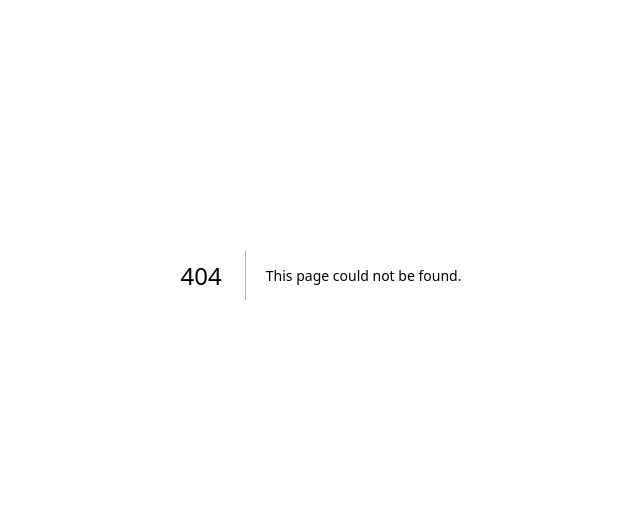
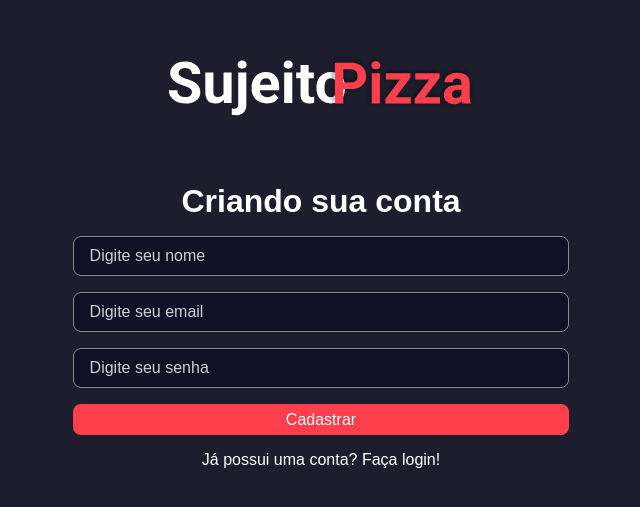
Before and after one commit to JorgeCoutinho/pizzaria, a Next.js app in the folder frontend/: page /signup in a window 1280 px wide. Before the commit this address had no page. Shown: the part 125-632 px from the top of the page, without its empty margins (319-959 px from the left). Built offline with nearby package versions, Linux system fonts and the light colour scheme.

Commit message:
cadastro

```diff
--- a/frontend/src/pages/index.tsx
+++ b/frontend/src/pages/index.tsx
@@ -5,6 +5,7 @@ import logoImg from '../../public/logo.svg'
 import Image from "next/image";
 import { Input } from "../components/ui/input";
 import { Button } from "../components/ui/button";
+import Link from "next/link";
 
 
 export default function Home() {
@@ -39,10 +40,11 @@ export default function Home() {
 
           </form>
 
-          <a className={style.text} >Não possui uma conta? Cadastra-se</a>
+          <Link href="/signup" legacyBehavior>
+            <a className={style.text} >Não possui uma conta? Cadastra-se</a>
+          </Link>
         </div>
       </div>
-
 
     </>
   )
--- /dev/null
+++ b/frontend/src/pages/signup/index.tsx
@@ -0,0 +1,56 @@
+import Head from "next/head";
+import React from "react";
+import style from '../../../styles/home.module.scss'
+import logoImg from '../../../public/logo.svg'
+import Image from "next/image";
+import { Input } from "../../components/ui/input";
+import { Button } from "../../components/ui/button";
+import Link from "next/link";
+
+
+export default function SignUp() {
+    return (
+        <>
+            <Head>
+                <title>Faço seu cadastro agora</title>
+            </Head>
+
+            <div className={style.containerCenter}>
+                <Image src={logoImg} alt="Logo Sujeito Pizzaria" />
+
+
+
+                <div className={style.login} >
+                    <h1>Criando sua conta</h1>
+                    <form>
+
+                        <Input
+                            placeholder="Digite seu nome"
+                            type="text"
+                        />
+                        <Input
+                            placeholder="Digite seu email"
+                            type="text"
+                        />
+                        <Input
+                            placeholder="Digite seu senha"
+                            type="password"
+                        />
+
+                        <Button type="submit"
+                            loading={false}
+                            childrean={"Cadastrar"}>
+                            Cadastrar
+                        </Button>
+
+                    </form>
+
+                    <Link href="/" legacyBehavior>
+                        <a className={style.text} >Já possui uma conta? Faça login!</a>
+                    </Link>
+                </div>
+            </div>
+
+        </>
+    )
+}
--- a/frontend/styles/Home.module.scss
+++ b/frontend/styles/Home.module.scss
@@ -15,6 +15,11 @@
   justify-content: center;
   flex-direction: column;
   padding: 2rem 1.5rem;
+
+  h1{
+    color: var(--white);
+    padding-bottom: 1rem;
+  }
 
   form{
     width: 90%;
```
